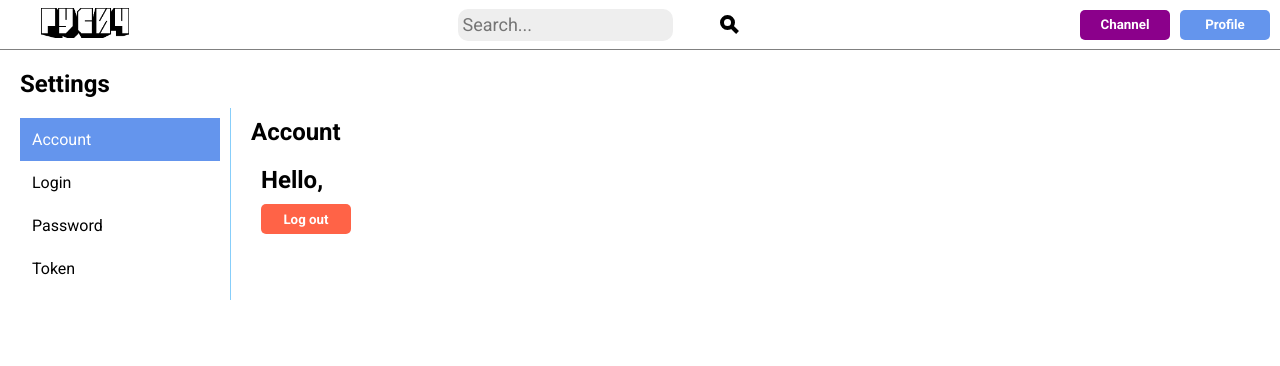
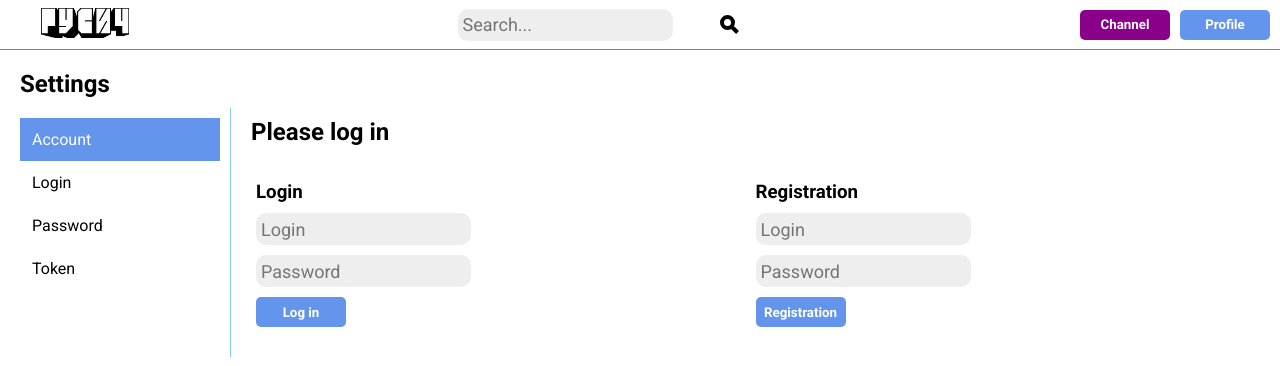
Before and after one commit to elli-yes/rusIT, a React (Vite) app in the folder Client/: page /account in a window 1280 px wide. Shown: the top 366 px of the page. Built offline with nearby package versions, Linux system fonts and the light colour scheme; no server answers.

Commit message:
feat:registration

```diff
--- a/Client/src/App.jsx
+++ b/Client/src/App.jsx
@@ -14,7 +14,9 @@ const App = observer(() => {
   useEffect(() => {
     if (success) {
       console.log("JUK")
-      authStore.isAuthenticated = true
+      if (data) {
+        authStore.isAuthenticated = true
+      }
     }
   }, [success])
   console.log("LOL", success, authStore.isAuthenticated)
--- a/Client/src/account/Authorization.jsx
+++ b/Client/src/account/Authorization.jsx
@@ -4,13 +4,17 @@ import { Input } from "../shared/Input/Input"
 import css from "./Settings.module.css"
 import { login } from "./netManager"
 import { useLogin } from "../shared/hooks/useLogin"
+import { useNewUser } from "../shared/hooks/useNewUser"
 
 export const Authorization = ({ variant, auth }) => {
   const [username, setUsername] = useState("")
   const [pass, setPass] = useState("")
+  const [usernameR, setUsernameR] = useState("")
+  const [passR, setPassR] = useState("")
   // const [] = useState()
 
   const { data, loading, request } = useLogin()
+  const reg = useNewUser()
 
   useEffect(() => {
     if (data) {
@@ -18,6 +22,13 @@ export const Authorization = ({ variant, auth }) => {
       auth()
     }
   }, [data])
+
+  // useEffect(() => {
+  //   if (reg.data) {
+  //     console.log(reg.data)
+  //     auth()
+  //   }
+  // }, [reg.data])
 
   return loading ? (
     <h1>LOADING</h1>
@@ -39,14 +50,40 @@ export const Authorization = ({ variant, auth }) => {
             value={username}
             onChange={setUsername}
           />
-          <Input placeholder={"Password"} value={pass} onChange={setPass} />
+          <Input
+            type="password"
+            placeholder={"Password"}
+            value={pass}
+            onChange={setPass}
+          />
           <Button type="submit" children={"Log in"} />
         </form>
-        <form className={css.form} action="">
-          <h3>Registration</h3>
-          <Input placeholder={"Login"} />
-          <Input placeholder={"Password"} />
-          <Button onClick={auth} children={"Registration"} />
+        <form
+          className={css.form}
+          onSubmit={(e) => {
+            e.preventDefault()
+            reg.request(usernameR, passR)
+          }}
+        >
+          {reg.success ? (
+            <h3>Successfully registered, please login</h3>
+          ) : (
+            <>
+              <h3>Registration</h3>
+              <Input
+                placeholder={"Login"}
+                value={usernameR}
+                onChange={setUsernameR}
+              />
+              <Input
+                type="password"
+                placeholder={"Password"}
+                value={passR}
+                onChange={setPassR}
+              />
+              <Button type="submit" children={"Registration"} />
+            </>
+          )}
         </form>
       </div>
     </>
--- a/Client/src/account/SettingsRouter.jsx
+++ b/Client/src/account/SettingsRouter.jsx
@@ -10,10 +10,15 @@ import { authStore } from "../app/storeMobx.js"
 
 export const SettingsRouter = observer(() => {
   const [isAuth, setAuth] = useState(authStore.isAuthenticated)
+  useEffect(() => {
+    setAuth(authStore.isAuthenticated)
+  }, [authStore.isAuthenticated])
 
   function auth() {
     console.log("DONE")
-    isAuth ? setAuth(0) : setAuth(1)
+    authStore.isAuthenticated
+      ? (authStore.isAuthenticated = 0)
+      : (authStore.isAuthenticated = 1)
   }
   console.log(authStore.isAuthenticated)
 
--- a/Client/src/account/netManager.js
+++ b/Client/src/account/netManager.js
@@ -42,6 +42,19 @@ export const usersMe = function () {
       return response.data.username
     })
 }
+export const newUser = function (login, password) {
+  console.log("AXIOS")
+  return axios
+    .post(
+      "http://localhost:8000/users/",
+      { username: login, password: password },
+      { withCredentials: true }
+    )
+    .then(function (response) {
+      console.log(response.data)
+      return response.data
+    })
+}
 // export const post1 = function () {
 //   console.log("AXIOS")
 //   axios
--- a/Client/src/shared/Input/Input.jsx
+++ b/Client/src/shared/Input/Input.jsx
@@ -1,12 +1,12 @@
 import css from "./Input.module.css"
 
-export const Input = ({ placeholder, value, onChange }) => {
+export const Input = ({ placeholder, value, onChange, type = "text" }) => {
   return (
     <input
+      type={type}
       value={value}
       onChange={(e) => onChange(e.target.value)}
       placeholder={placeholder}
-      type="text"
       className={css.input}
     />
   )
--- /dev/null
+++ b/Client/src/shared/hooks/useNewUser.js
@@ -0,0 +1,6 @@
+import { useRequest } from "./useRequest"
+import { newUser } from "../../account/netManager"
+
+export function useNewUser() {
+  return useRequest(newUser)
+}
```
Also changed, not shown: 1 other file (tests, documents, lock files or other folders).
